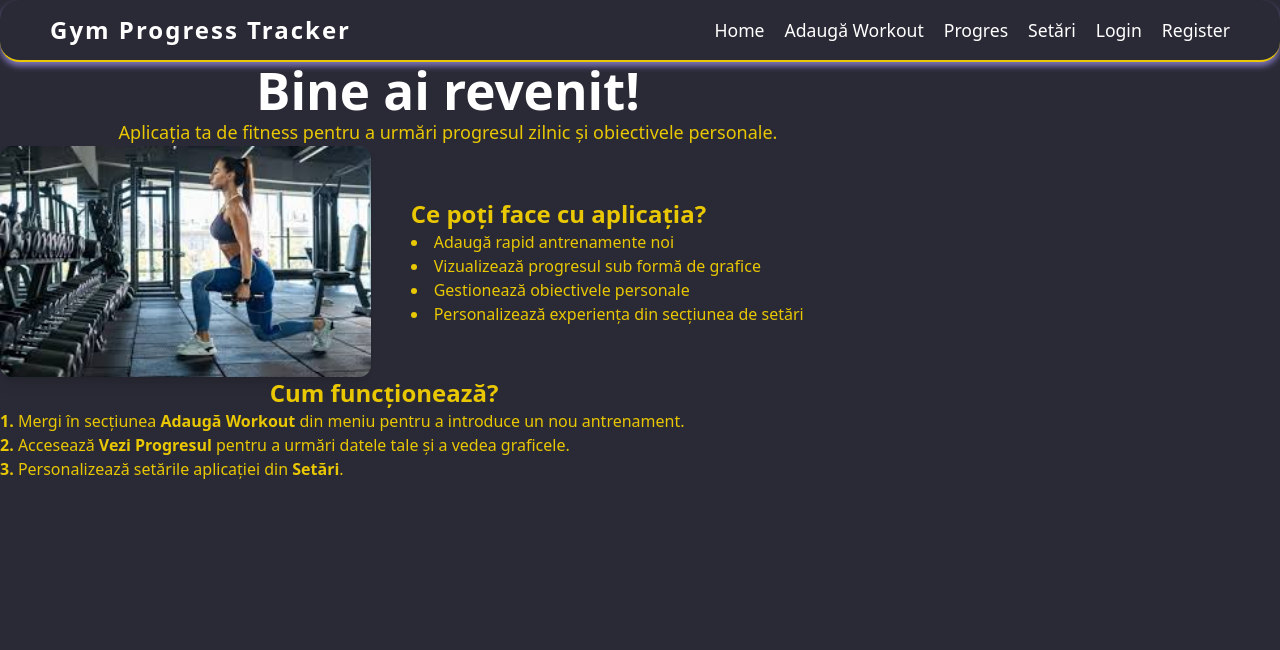
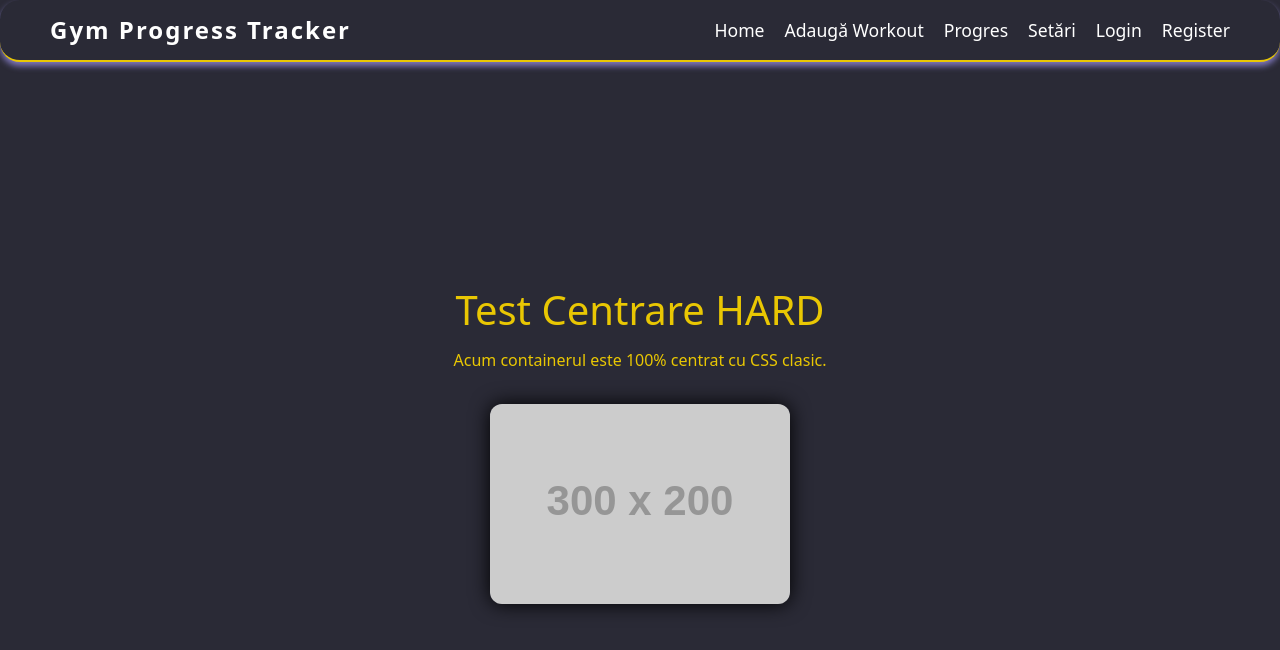
Before and after one commit to catyuzu23/gym-progress-tracker, a React (Vite) app: page / in a window 1280 px wide. Shown: the top 650 px of the page. Built offline with nearby package versions, Linux system fonts and the light colour scheme.

Commit message:
hmpg center

```diff
--- a/src/global.css
+++ b/src/global.css
@@ -77,7 +77,11 @@ nav {
   padding: 10px;
   z-index: 1000; /* Asigură-te că navbar-ul rămâne deasupra altor elemente */
 }
-/* .main-content {
-  margin-top: 60px;
-  padding: 20px;
-} */
+
+.center-page {
+  display: flex;
+  justify-content: center;
+  align-items: center;
+  min-height: 100vh;
+  padding: 2rem;
+}
--- a/src/pages/Home.jsx
+++ b/src/pages/Home.jsx
@@ -1,41 +1,60 @@
+// export default function Home() {
+//   return (
+//     <div className="home-page px-6 py-10 text-white min-h-screen bg-primary">
+//       <header className="text-center mb-16 max-w-4xl mx-auto">
+//         <h1 className="text-4xl font-bold text-accent">Bine ai revenit!</h1>
+//         <p className="text-lg mt-4 text-[#e9c703]">
+//           Aplicația ta de fitness pentru a urmări progresul zilnic și obiectivele personale.
+//         </p>
+//       </header>
+
+//       {/* Preview Vizual */}
+//       <section className="flex flex-col md:flex-row items-start justify-center gap-12 mb-20 max-w-6xl mx-auto px-4">
+//   <img
+//     src="/preview-dashboard.png"
+//     alt="Preview aplicație"
+//     className="rounded-xl shadow-lg w-full md:w-[40%] object-cover"
+//   />
+
+//   <div className="text-[#e9c703] w-full md:w-[55%]">
+//     <h2 className="text-2xl font-semibold mb-4">Ce poți face cu aplicația?</h2>
+//     <ul className="list-disc list-inside space-y-2 text-left">
+//       <li>Adaugă rapid antrenamente noi</li>
+//       <li>Vizualizează progresul sub formă de grafice</li>
+//       <li>Gestionează obiectivele personale</li>
+//       <li>Personalizează experiența din setări</li>
+//     </ul>
+//   </div>
+// </section>
+
+
+//       {/* Instrucțiuni */}
+//       <section className="text-[#e9c703] max-w-3xl mx-auto">
+//         <h2 className="text-2xl font-semibold text-accent mb-4 text-center">Cum funcționează?</h2>
+//         <div className="space-y-4 text-left px-4">
+//           <p><span className="text-accent font-semibold">1.</span> Mergi în secțiunea <strong>Adaugă Workout</strong> din meniu pentru a introduce un nou antrenament.</p>
+//           <p><span className="text-accent font-semibold">2.</span> Accesează <strong>Vezi Progresul</strong> pentru a urmări datele tale și a vedea graficele.</p>
+//           <p><span className="text-accent font-semibold">3.</span> Personalizează setările aplicației din <strong>Setări</strong>.</p>
+//         </div>
+//       </section>
+//     </div>
+//   );
+// }
+
 export default function Home() {
   return (
-    <div className="home-page px-6 py-10 text-white min-h-screen bg-primary">
-      <header className="text-center mb-16 max-w-4xl mx-auto">
-        <h1 className="text-4xl font-bold text-accent">Bine ai revenit!</h1>
-        <p className="text-lg mt-4 text-[#e9c703]">
-          Aplicația ta de fitness pentru a urmări progresul zilnic și obiectivele personale.
+    <div className="center-page bg-[#2a2a36] text-white">
+      <div style={{ maxWidth: '800px', width: '100%', textAlign: 'center' }}>
+        <h1 style={{ fontSize: '2.5rem', color: '#e9c703' }}>Test Centrare HARD</h1>
+        <p style={{ marginTop: '1rem', color: '#e9c703' }}>
+          Acum containerul este 100% centrat cu CSS clasic.
         </p>
-      </header>
-
-      {/* Preview Vizual */}
-      <section className="flex flex-col md:flex-row items-center justify-between gap-10 mb-20 max-w-6xl mx-auto px-4">
         <img
-          src="/preview-dashboard.png"
-          alt="Preview aplicație"
-          className="rounded-xl shadow-lg w-full md:w-1/3 object-contain"
+          src="https://via.placeholder.com/300x200"
+          alt="Preview"
+          style={{ margin: '2rem auto', borderRadius: '12px', boxShadow: '0 0 20px #000' }}
         />
-
-        <div className="text-[#e9c703] w-full md:w-2/3">
-          <h2 className="text-2xl font-semibold mb-4">Ce poți face cu aplicația?</h2>
-          <ul className="list-disc list-inside space-y-2 text-left">
-            <li>Adaugă rapid antrenamente noi</li>
-            <li>Vizualizează progresul sub formă de grafice</li>
-            <li>Gestionează obiectivele personale</li>
-            <li>Personalizează experiența din secțiunea de setări</li>
-          </ul>
-        </div>
-      </section>
-
-      {/* Instrucțiuni */}
-      <section className="text-[#e9c703] max-w-3xl mx-auto">
-        <h2 className="text-2xl font-semibold text-accent mb-4 text-center">Cum funcționează?</h2>
-        <div className="space-y-4 text-left px-4">
-          <p><span className="text-accent font-semibold">1.</span> Mergi în secțiunea <strong>Adaugă Workout</strong> din meniu pentru a introduce un nou antrenament.</p>
-          <p><span className="text-accent font-semibold">2.</span> Accesează <strong>Vezi Progresul</strong> pentru a urmări datele tale și a vedea graficele.</p>
-          <p><span className="text-accent font-semibold">3.</span> Personalizează setările aplicației din <strong>Setări</strong>.</p>
-        </div>
-      </section>
+      </div>
     </div>
   );
 }
```
Also changed, not shown: src/App.jsx (indentation only).
